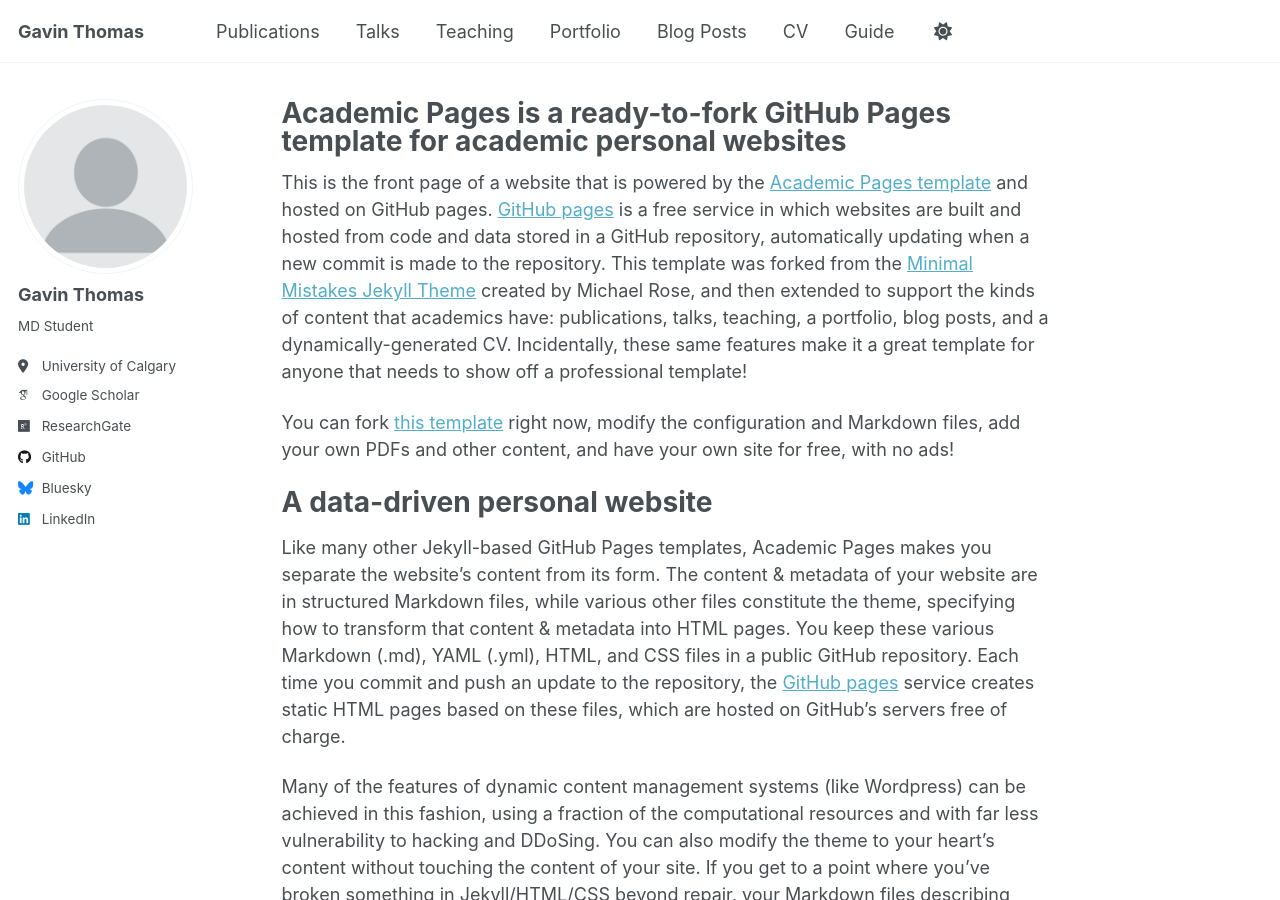
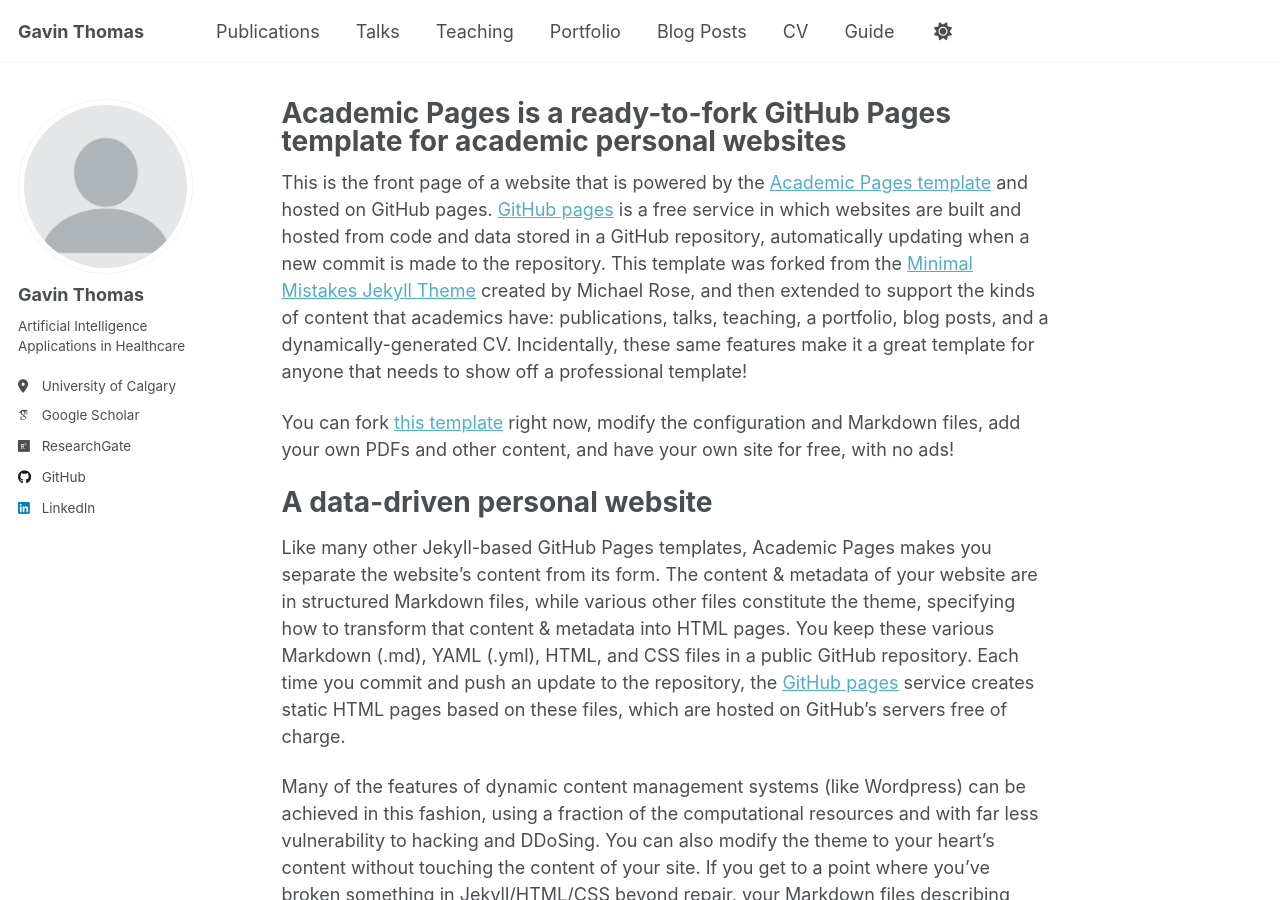
Before and after one commit to Gavin-Thomas/website, a Jekyll site: the page built from _pages/about.md, in a window 1280 px wide and 900 px high. Built offline with Jekyll 4.4.1, drawn with Linux system fonts in a browser that asks for light colours; some web fonts are replaced; a script that is not in the unit is left out.

Commit message:
Update _config.yml
Signed-off-by: Gavin Thomas <123608443+Gavin-Thomas@users.noreply.github.com>

```diff
--- a/_config.yml
+++ b/_config.yml
@@ -25,7 +25,7 @@
   avatar           : "profile.png"
   name             : "Gavin Thomas"
   pronouns         : # example: "she/her"
-  bio              : "MD Student"
+  bio              : "Artificial Intelligence Applications in Healthcare"
   location         : "University of Calgary"
   employer         : # "Red Brick University"
   uri              : # URL
@@ -52,7 +52,7 @@
 
   # Social media
   artstation       : # Username
-  bluesky          : "bsky.app" # Replace this with you Bluesky username
+  bluesky          : # "bsky.app" # Replace this with you Bluesky username
   facebook         : # Username
   flickr           : # Username
   foursquare       : # Username
```
